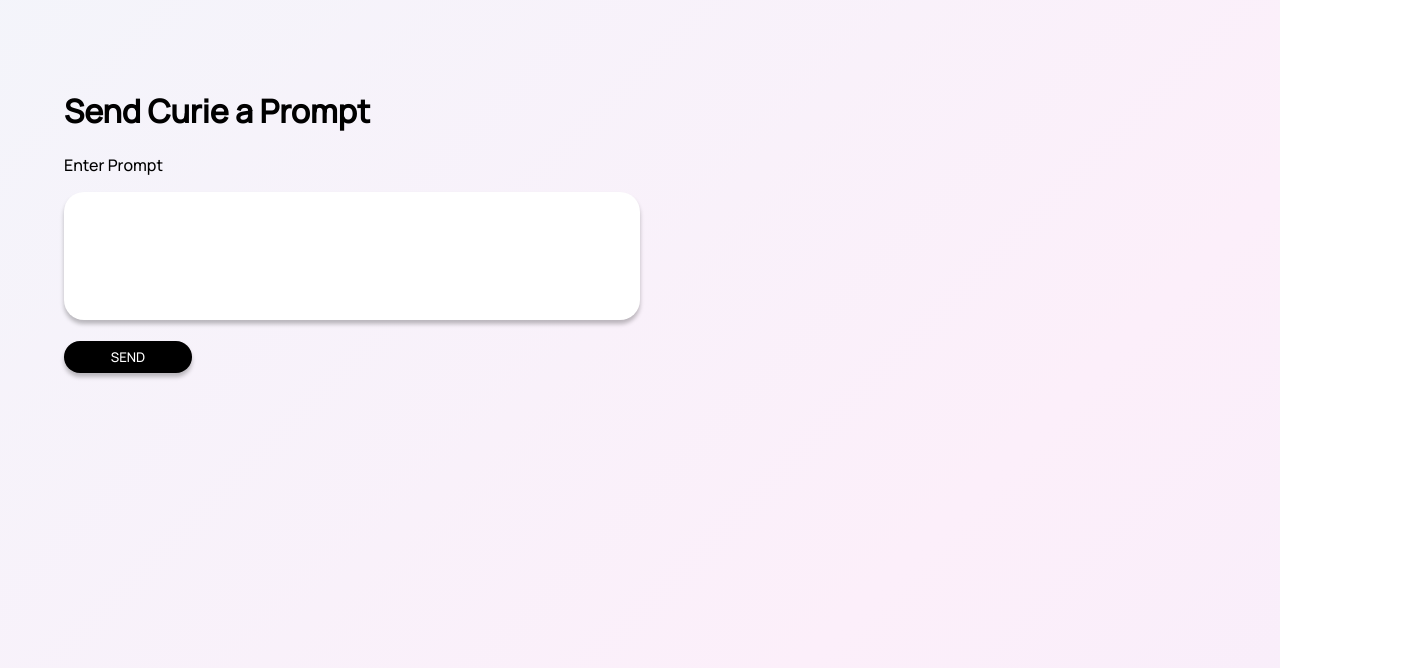
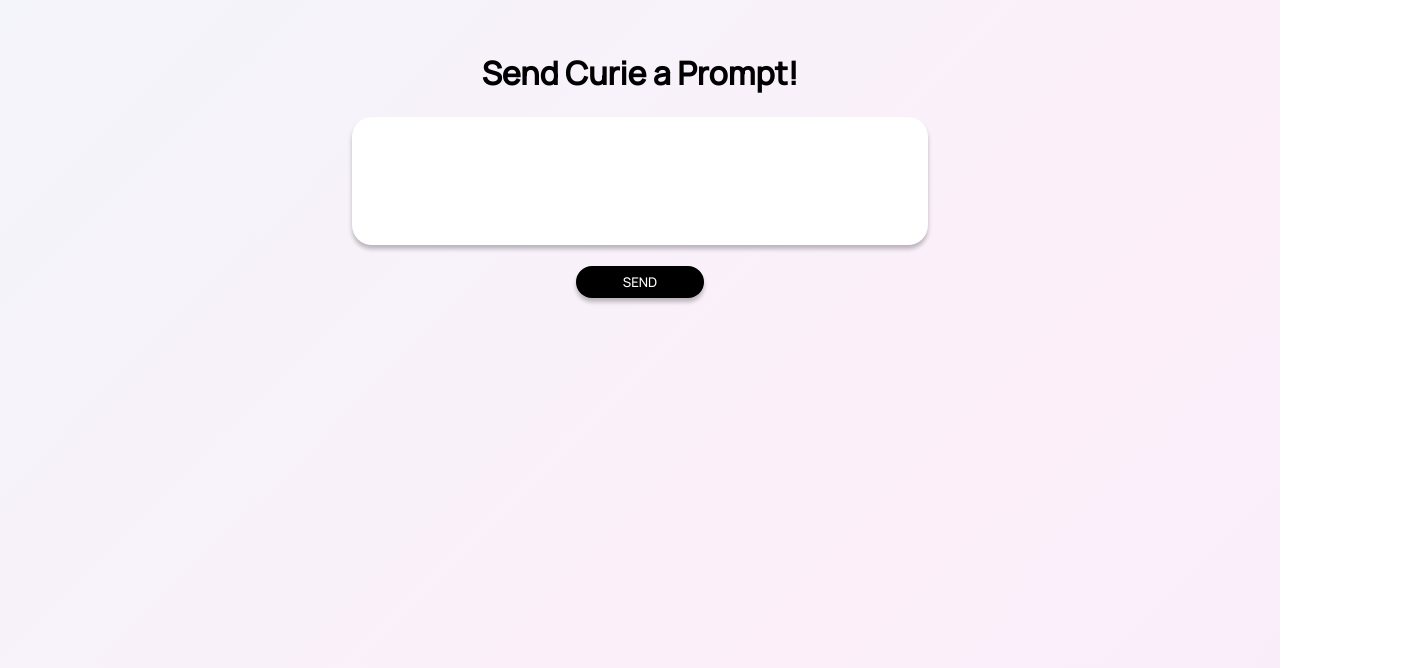
Before and after one commit to monicachauhuynh/OpenAI-Demo, a React (Create React App) app: page / in a window 1280 px wide. Shown: the part 832-1500 px from the top of the page, 1408 px wide, since content can reach past the window. Built offline with nearby package versions, Linux system fonts and the light colour scheme.

Commit message:
styling and scroll into view

```diff
--- a/src/App.css
+++ b/src/App.css
@@ -1,5 +1,5 @@
 .App {
-  text-align: left;
+  text-align: center;
   height: 100vh;
   width: 100vw;
   display: flex;
--- a/src/App.js
+++ b/src/App.js
@@ -1,3 +1,4 @@
+import React, { useState } from "react";
 import Prompt from "./Components/Prompt/index";
 import Header from "./Components/Header/index";
 import Landing from "./Components/Landing/index";
@@ -5,6 +6,10 @@ import "./App.css";
 import Theme from "./Theme";
 
 function App() {
+  const [isScroll, setIsScroll] = useState(false);
+  const handleScroll = (isClick) => {
+    setIsScroll(isClick);
+  }
   return (
     <Theme>
       <div className="App">
@@ -12,8 +17,8 @@ function App() {
           <Header />
         </div>
         <main className="main">
-              <Landing />
-              <Prompt />
+          <Landing handleScroll={handleScroll} />
+          <Prompt scroll={isScroll} />
         </main>
       </div>
     </Theme>
--- a/src/Components/Landing/index.js
+++ b/src/Components/Landing/index.js
@@ -54,14 +54,16 @@ const StyledViewButton = styled.button`
   }
 `;
 
-const Landing = () => {
+const Landing = ({ handleScroll }) => {
   return (
     <StyledLanding>
       <h1>Curie</h1>
       <label>Enter plain text prompts, get AI's responses.</label>
       <label>OpenAI’s API provides access to GPT-3.</label>
       <div style={{ marginTop: "2rem" }}>
-        <StyledTryButton>TRY NOW</StyledTryButton>
+        <StyledTryButton onClick={() => handleScroll(true)}>
+          TRY NOW
+        </StyledTryButton>
         <StyledViewButton>
           <a
             href="https://github.com/monicachauhuynh/OpenAI-Demo"
--- a/src/Components/Prompt/index.js
+++ b/src/Components/Prompt/index.js
@@ -1,13 +1,14 @@
-import React, { useState, useEffect } from "react";
+import React, { useState, useEffect, useRef } from "react";
 import styled from "styled-components";
 
 const Container = styled.div`
-  padding: 4rem;
   height: 100vh;
   width: 100vw;
 `;
 
-const InputPrompt = styled.textarea`
+const InputPrompt = styled.div`
+  margin-top: 3rem;
+  textarea {
     height: 8vh;
     width: 40vw;
     resize: none;
@@ -19,8 +20,12 @@ const InputPrompt = styled.textarea`
     &:focus {
       outline: none;
     }
+  }
 `;
-const SubmitButton = styled.button`
+
+const SubmitButton = styled.div`
+  margin-top: 1rem;
+  button {
     height: 2rem;
     width: 8rem;
     font-family: Manrope;
@@ -35,15 +40,18 @@ const SubmitButton = styled.button`
       color: black;
       background: white;
     }
+  }
 `;
 
-const ResponseList = styled.ul`
+const ResponseList = styled.div`
+  margin-top: 3rem;
+  ul {
     list-style-type: none;
     margin: 0;
-  padding: 0;
-`;
-
-const ResponseListItem = styled.li`
+    padding: 0.5rem 4rem 0.5rem 4rem;
+    text-align: left;
+  }
+  li {
     background: white;
     margin: 1rem;
     padding: 0.5rem 1.5rem 0.5rem 1.5rem;
@@ -54,15 +62,18 @@ const ResponseListItem = styled.li`
       background: whitesmoke;
       box-shadow: 0px 4px 4px rgba(0, 0, 0, 0.25);
     }
+  }
 `;
 
-const Prompt = () => {
+const Prompt = ({ scroll }) => {
   const persistResponses = JSON.parse(localStorage.getItem("responses")) || [];
   const [formData, setFormData] = useState({});
   const [responses, setResponses] = useState(persistResponses);
+  const promptRef = useRef();
 
   useEffect(() => {
     localStorage.setItem("responses", JSON.stringify(responses));
+    if (scroll) promptRef.current.scrollIntoView({ behavior: "smooth" });
   });
 
   const handleInputChange = (e) => {
@@ -111,44 +122,44 @@ const Prompt = () => {
     responses.length > 0 ? (
       responses.map((obj, idx) => {
         return (
-          <ResponseListItem key={idx}>
+          <li key={idx}>
             <p>
               <b>Prompt:</b> {obj.text.split("\n\n").shift()}
             </p>
             <p>
               <b>Response:</b> {obj.text.split("\n\n").slice(1).join("")}
             </p>
-          </ResponseListItem>
+          </li>
         );
       })
     ) : (
-      <span>Awaiting responses</span>
+      <span>Awaiting Responses</span>
     );
 
   return (
-    <Container>
+    <Container ref={promptRef}>
       <form onSubmit={handleSubmit}>
         <div>
-          <h1>Send Curie a Prompt</h1>
-          <label>Enter Prompt</label>
-          <div style={{ marginTop: "1rem" }}>
-            <InputPrompt
+
+          <InputPrompt>
+          <h1>Send Curie a Prompt!</h1>
+            <textarea
               id="prompt"
               name="prompt"
               onChange={handleInputChange}
               value={formData.prompt}
-            ></InputPrompt>
-          </div>
-          <div style={{ marginTop: "1rem" }}>
-            <SubmitButton id="submitButton">SEND</SubmitButton>
-          </div>
+            ></textarea>
+          </InputPrompt>
+          <SubmitButton>
+            <button id="submitButton">SEND</button>
+          </SubmitButton>
         </div>
       </form>
       {!!responses && responses.length > 0 && (
-        <div style={{ marginTop: "2rem" }}>
+        <ResponseList>
           <h2>Responses</h2>
-          <ResponseList>{listItems}</ResponseList>
-        </div>
+          <ul>{listItems}</ul>
+        </ResponseList>
       )}
     </Container>
   );
```
Lines whose indentation alone changed are shown as unchanged.
